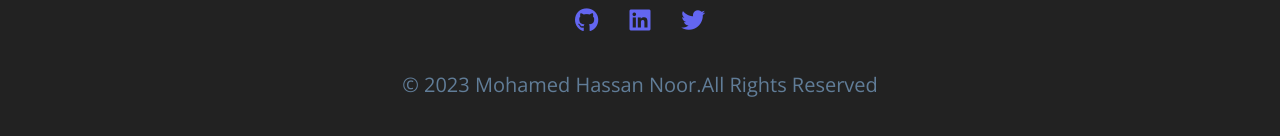
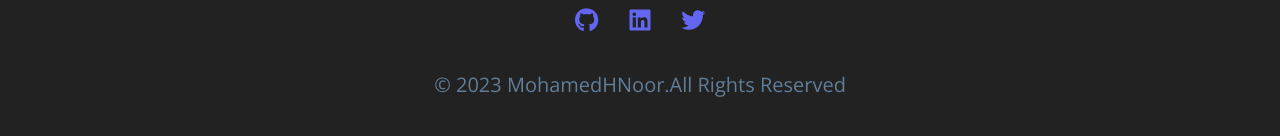
Before and after one commit to MohamedHNoor/mhnoor-portfolio, a React (Vite) app: page / in a window 1280 px wide. Shown: the part 4357-4493 px from the top of the page. Built offline with nearby package versions, Linux system fonts and the light colour scheme.

Commit message:
Fix typo error

```diff
--- a/src/components/Footer.jsx
+++ b/src/components/Footer.jsx
@@ -35,8 +35,7 @@ const Footer = () => {
       </ul>
 
       <p>
-        &copy; <span id='date'>{date}</span> Mohamed Hassan Noor.all rights
-        reserved
+        &copy; <span id='date'>{date}</span> MohamedHNoor.all rights reserved
       </p>
     </footer>
   );
```
